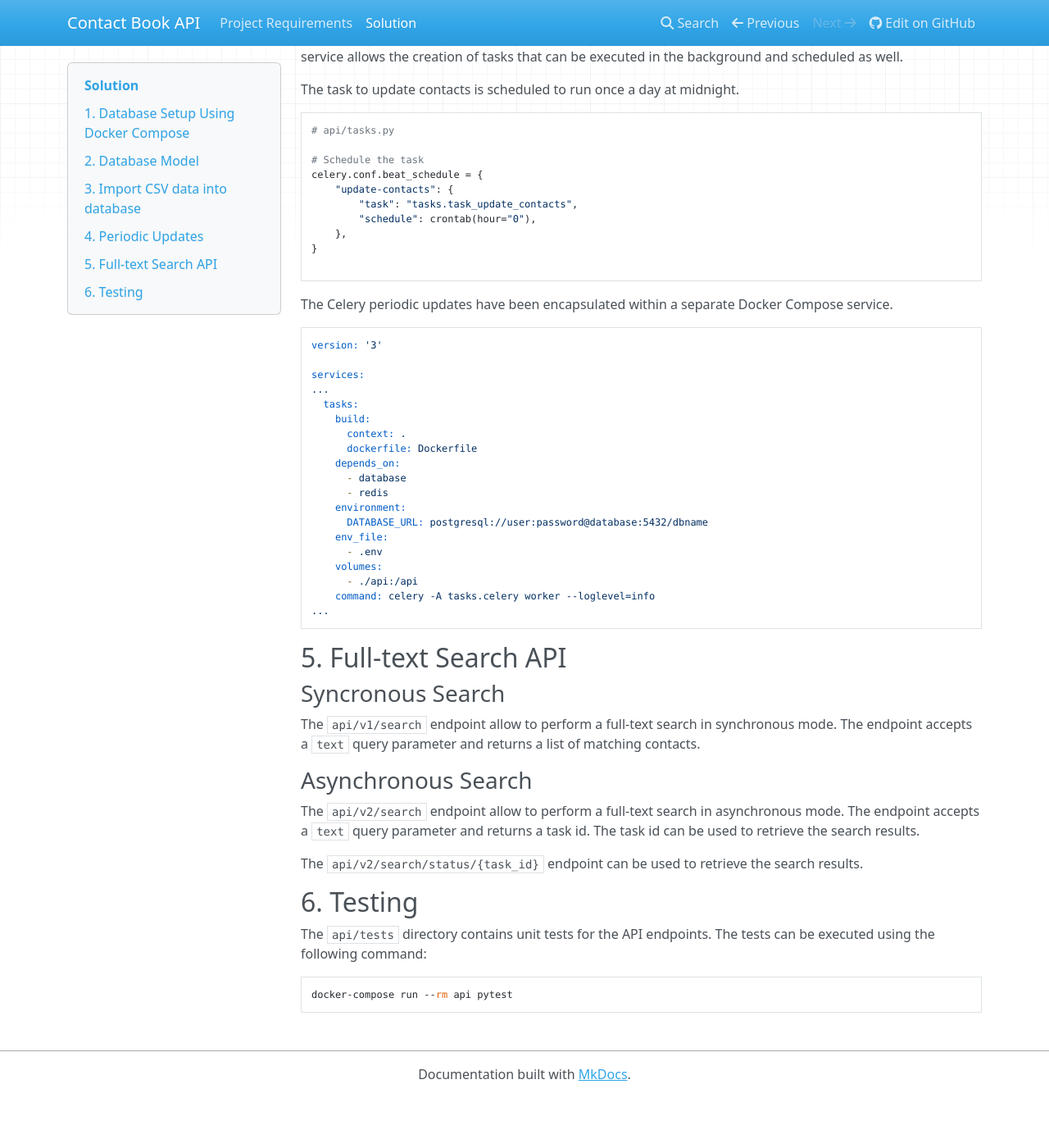
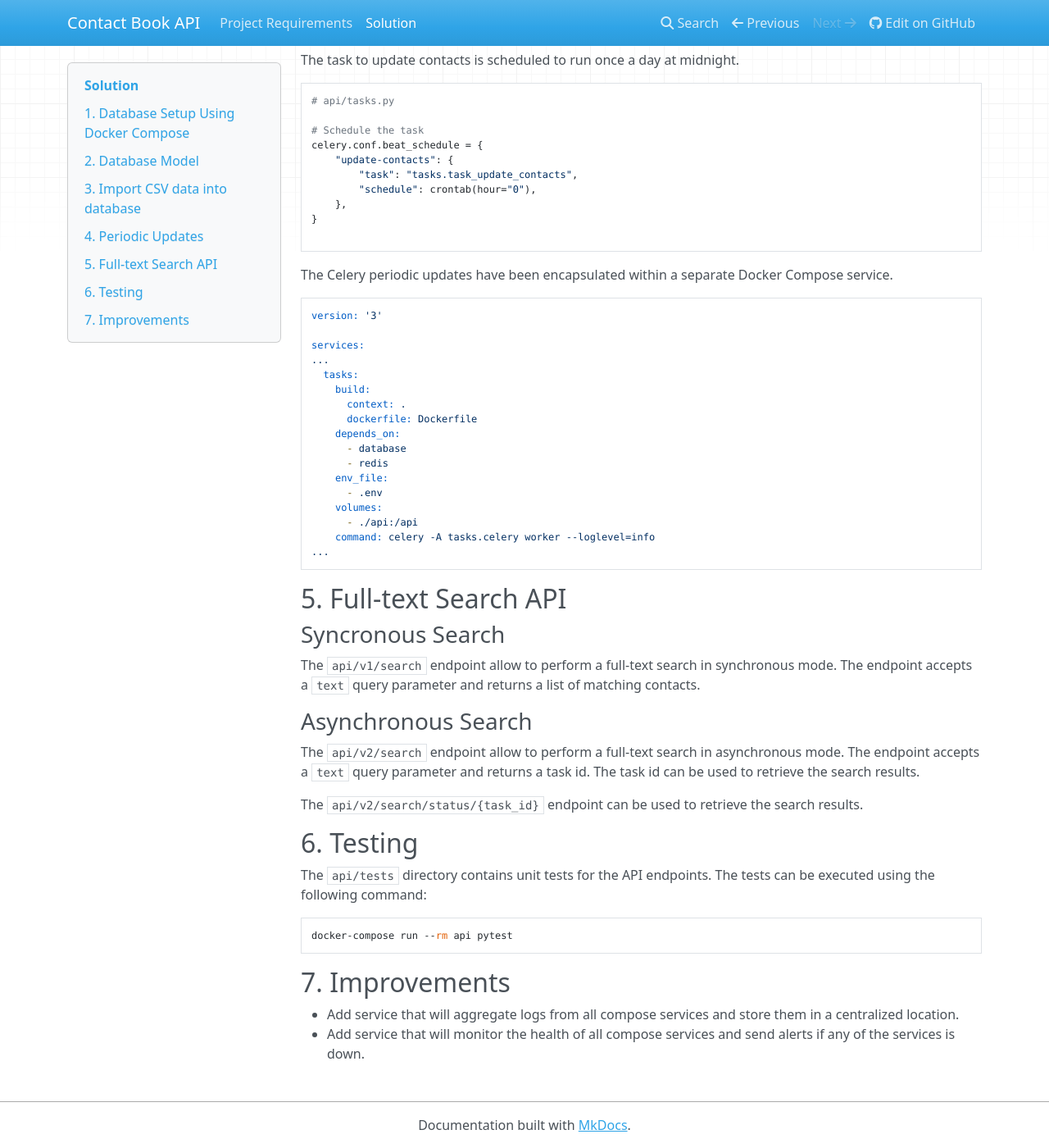
Before and after one commit to denisvolokh/contact-book-api, an MkDocs documentation site: the page built from docs/solution.md, in a window 1280 px wide and 1400 px high, scrolled down 1967 px. Shown: the whole window at 82% size. Built offline with MkDocs 1.6.1, drawn with Linux system fonts in a browser that asks for light colours; nearby versions of some CDN libraries; before the commit the page ends 3305 px from its top, so only the background shows below that; some of the changed text lies outside the part shown.

````diff
--- a/docs/solution.md
+++ b/docs/solution.md
@@ -17,9 +17,9 @@ services:
     ports:
       - "5432:5432"
     environment:
-      POSTGRES_USER: user
-      POSTGRES_PASSWORD: password
-      POSTGRES_DB: dbname
+      POSTGRES_USER: ${POSTGRES_USER}
+      POSTGRES_PASSWORD: ${POSTGRES_PASSWORD}
+      POSTGRES_DB: ${POSTGRES_DB}
     volumes:
       - ./pg_data:/var/lib/postgresql/data/
       - ./pg_backups:/pg_backups
@@ -88,8 +88,6 @@ services:
       dockerfile: Dockerfile
     depends_on:
       - database
-    environment:
-      DATABASE_URL: postgresql://user:password@database:5432/dbname
     env_file:
       - .env
     volumes:
@@ -131,8 +129,6 @@ services:
     depends_on:
       - database
       - redis
-    environment:
-      DATABASE_URL: postgresql://user:password@database:5432/dbname
     env_file:
       - .env
     volumes:
@@ -160,3 +156,8 @@ The `api/tests` directory contains unit tests for the API endpoints. The tests c
 ```bash
 docker-compose run --rm api pytest
 ```
+
+## 7. Improvements
+
+- Add service that will aggregate logs from all compose services and store them in a centralized location.
+- Add service that will monitor the health of all compose services and send alerts if any of the services is down.
````
Also changed, not shown: docker-compose.yaml (+16 -21 lines), 2 other files.
